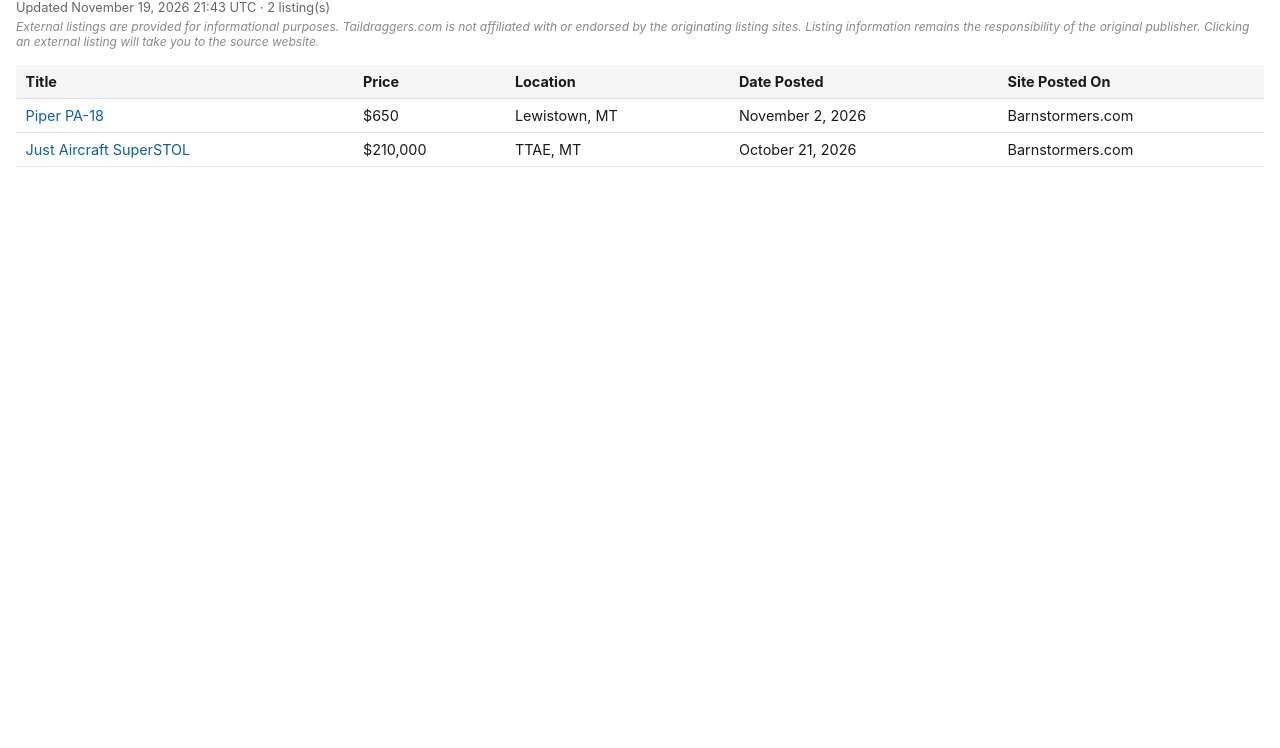
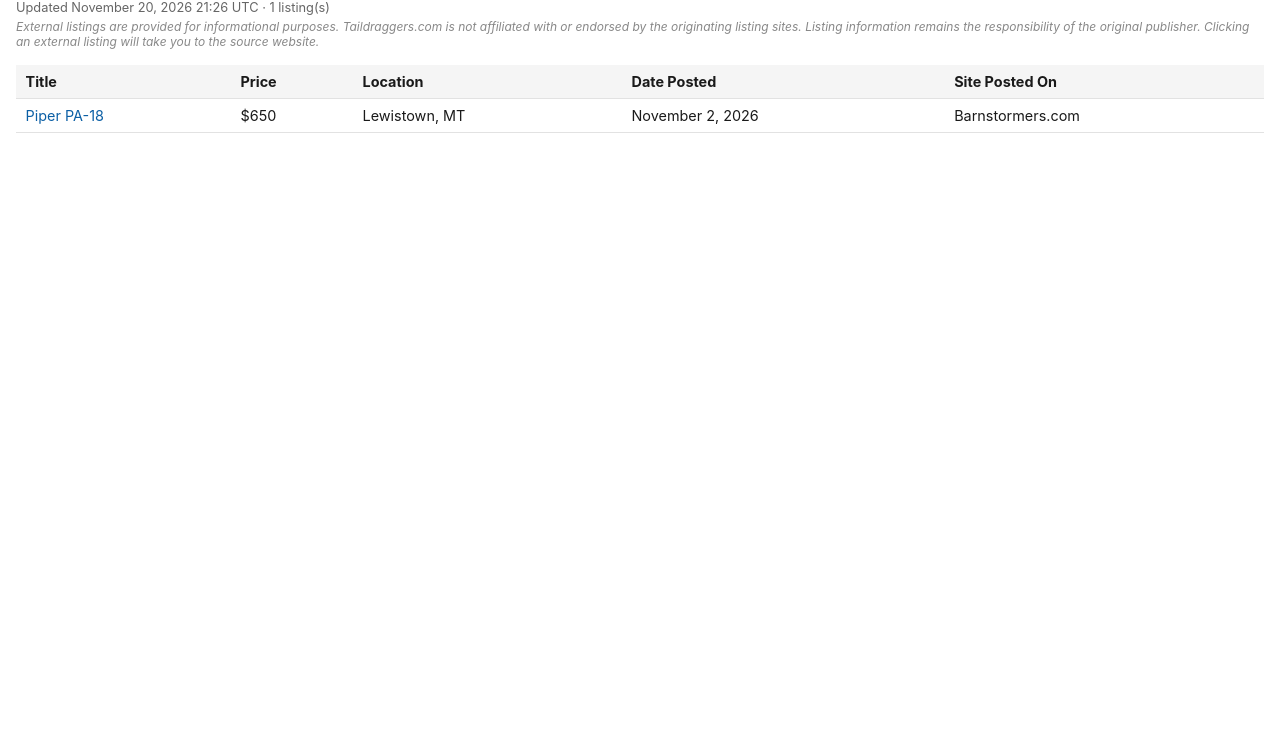
Before and after one commit to taildraggers/montana, a plain HTML site: page docs/index.html in a window 1280 px wide. Shown: the part 52-800 px from the top of the page. Drawn offline with Linux system fonts and the light colour scheme.

Commit message:
Update Montana listings (2026-11-20)

```diff
--- a/docs/index.html
+++ b/docs/index.html
@@ -58,7 +58,7 @@
 </head>
 <body>
   <h1>Taildragger Ads in Montana</h1>
-  <div class="updated">Updated November 19, 2026 21:43 UTC &middot; 2 listing(s)</div>
+  <div class="updated">Updated November 20, 2026 21:26 UTC &middot; 1 listing(s)</div>
   <div class="disclaimer">External listings are provided for informational purposes. Taildraggers.com is not affiliated with or endorsed by the originating listing sites. Listing information remains the responsibility of the original publisher. Clicking an external listing will take you to the source website.</div>
   <table>
     <thead>
@@ -66,7 +66,6 @@
     </thead>
     <tbody>
         <tr><td><a href="https://www.barnstormers.com/classified-2081481-PA18-Hydrasorbs.html" target="_blank" rel="noopener noreferrer">Piper PA-18</a></td><td>$650</td><td>Lewistown, MT</td><td>November 2, 2026</td><td>Barnstormers.com</td></tr>
-        <tr><td><a href="https://www.barnstormers.com/classified-2059220-Just-Super-STOl.html" target="_blank" rel="noopener noreferrer">Just Aircraft SuperSTOL</a></td><td>$210,000</td><td>TTAE, MT</td><td>October 21, 2026</td><td>Barnstormers.com</td></tr>
     </tbody>
   </table>
 <script>
```
